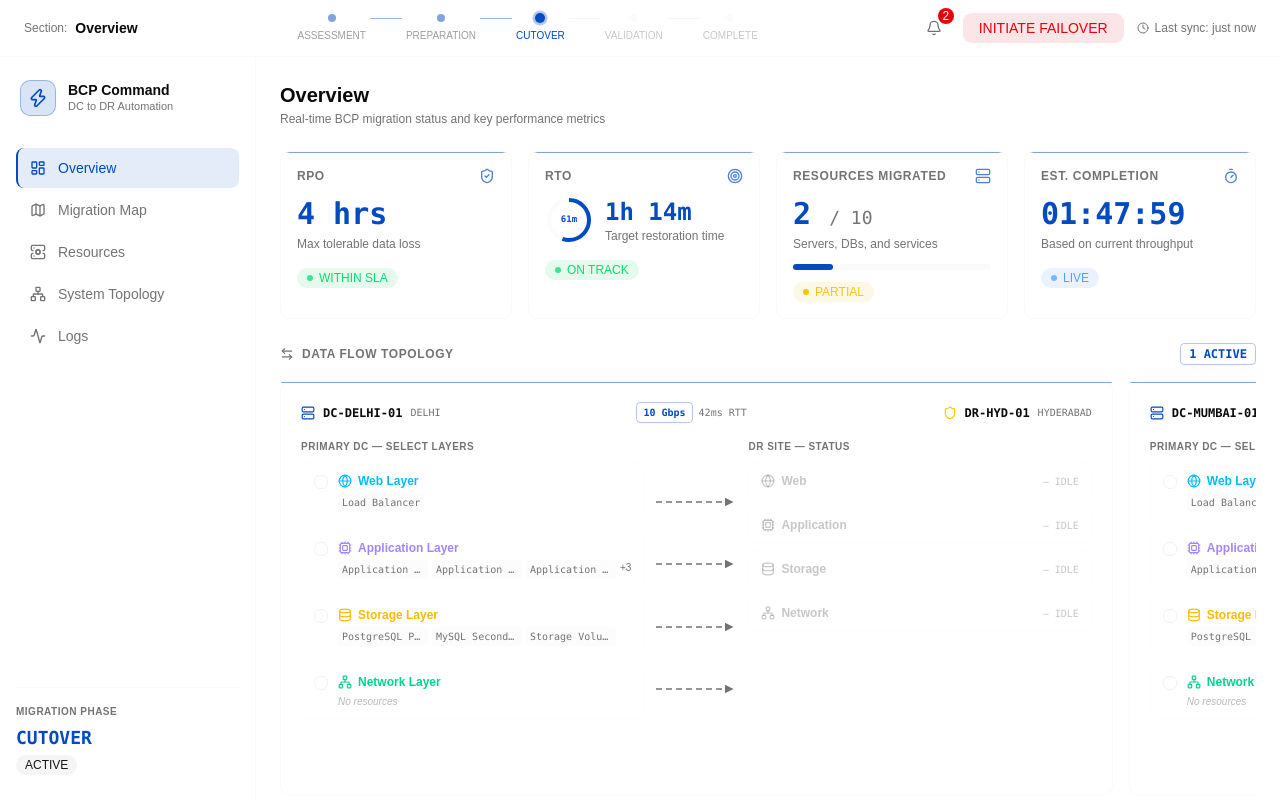
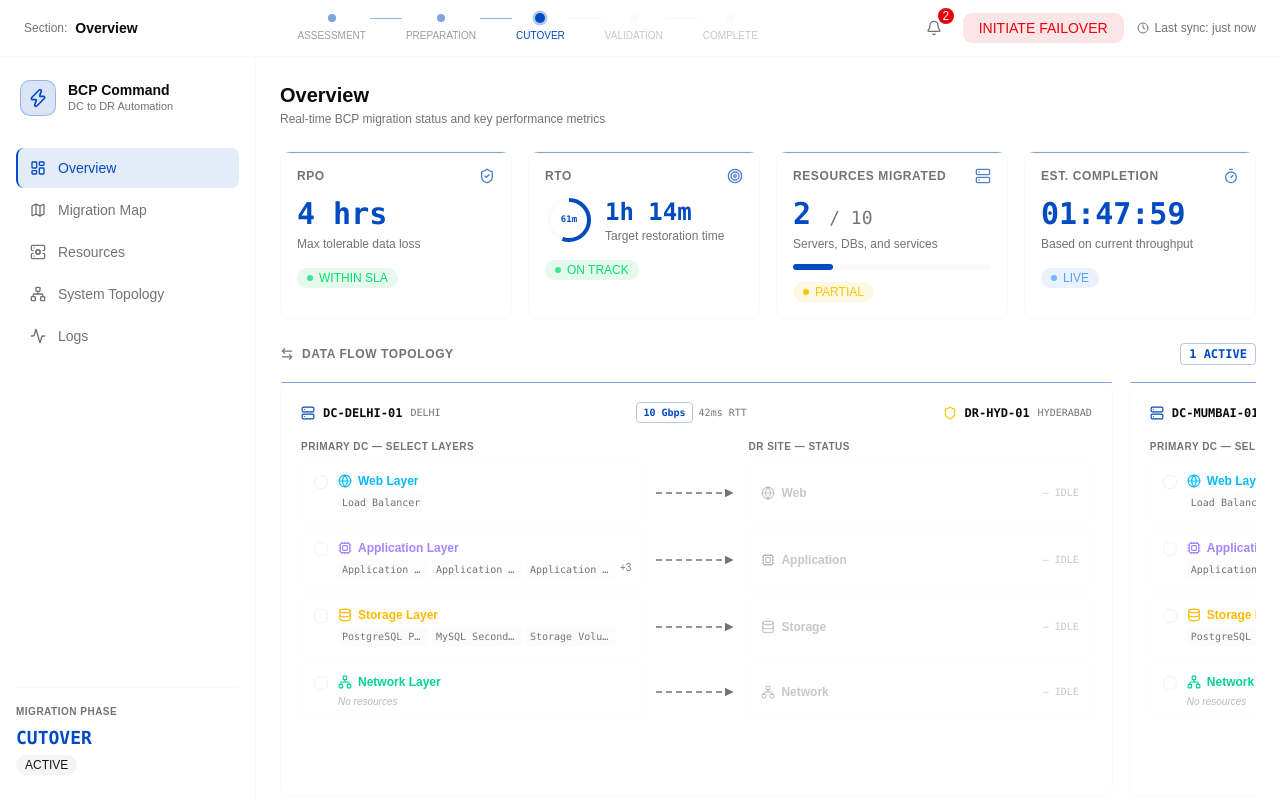
Before and after one commit to GauravASY/Ansible_Agent, a React (Vite) app in the folder dashboard/: page / in a window 1280 px wide. Shown: the top 808 px of the page. Built offline with nearby package versions, Linux system fonts and the light colour scheme.

Commit message:
Updated Alignment

```diff
--- a/dashboard/src/components/overview/DataFlowTopology.tsx
+++ b/dashboard/src/components/overview/DataFlowTopology.tsx
@@ -107,7 +107,7 @@ function LayerDRRow({ layer, status }: { layer: DCLayer; status: LayerMigrationS
   const c = LAYER_COLOR[layer];
 
   return (
-    <div className="px-3 py-2.5 rounded-md border border-border/10 flex items-center justify-between gap-2">
+    <div className="px-3 py-2.5 rounded-md border border-border/10 flex items-center justify-between gap-2 h-full">
       <div className="flex items-center gap-1.5">
         <Icon className={`h-3.5 w-3.5 shrink-0 ${status === "idle" ? "text-muted-foreground/40" : c.text}`} />
         <span className={`text-xs font-semibold ${status === "idle" ? "text-muted-foreground/40" : c.text}`}>{layer}</span>
@@ -131,13 +131,11 @@ function LayerDRRow({ layer, status }: { layer: DCLayer; status: LayerMigrationS
   );
 }
 
-function ConnectionLines({ layerStatuses }: { layerStatuses: Record<DCLayer, LayerMigrationStatus> }) {
+function LayerConnectionLine({ layer, status }: { layer: DCLayer; status: LayerMigrationStatus }) {
+  const s = STATUS_LINE[status];
   return (
-    <div className="flex flex-col justify-around" style={{ height: "100%" }}>
-      {LAYERS.map((layer) => {
-        const s = STATUS_LINE[layerStatuses[layer]];
-        return (
-          <svg key={layer} width="100%" height="24" preserveAspectRatio="none">
+    <div className="flex items-center w-full h-full">
+      <svg width="100%" height="24" preserveAspectRatio="none">
         <defs>
           <marker id={`arr-${layer}`} markerWidth="6" markerHeight="6" refX="5" refY="3" orient="auto">
             <path d="M0,0 L0,6 L6,3 z" fill={s.stroke} />
@@ -152,8 +150,6 @@ function ConnectionLines({ layerStatuses }: { layerStatuses: Record<DCLayer, Lay
           style={s.animated ? { animation: "flowAnim 1.4s linear infinite" } : undefined}
         />
       </svg>
-        );
-      })}
     </div>
   );
 }
@@ -214,39 +210,32 @@ function CorridorCard({
         </div>
       </div>
 
-      {/* Main grid: DC | lines | DR */}
-      <div className="grid gap-3" style={{ gridTemplateColumns: "1fr 80px 1fr" }}>
-        {/* DC column */}
-        <div className="space-y-1.5">
-          <p className="text-[10px] font-semibold text-muted-foreground uppercase tracking-wider mb-2">
+      {/* Flat grid: each layer row spans all 3 columns so heights align */}
+      <div className="grid gap-x-3 gap-y-1.5" style={{ gridTemplateColumns: "1fr 80px 1fr" }}>
+        {/* Header labels */}
+        <p className="text-[10px] font-semibold text-muted-foreground uppercase tracking-wider pb-0.5">
           Primary DC — Select layers
         </p>
-          {LAYERS.map(layer => (
+        <div />
+        <p className="text-[10px] font-semibold text-muted-foreground uppercase tracking-wider pb-0.5">
+          DR Site — Status
+        </p>
+
+        {/* One grid row per layer — shared height keeps DC and DR aligned */}
+        {LAYERS.flatMap(layer => [
           <LayerDCRow
-              key={layer}
+            key={`dc-${layer}`}
             layer={layer}
             resources={layerResources(layer)}
             selected={selected.has(layer)}
             status={layerStatuses[layer]}
             onToggle={() => toggle(layer)}
-            />
-          ))}
-        </div>
-
-        {/* Connection lines */}
-        <div className="flex items-center pt-8">
-          <ConnectionLines layerStatuses={layerStatuses} />
-        </div>
-
-        {/* DR column */}
-        <div className="space-y-1.5">
-          <p className="text-[10px] font-semibold text-muted-foreground uppercase tracking-wider mb-2">
-            DR Site — Status
-          </p>
-          {LAYERS.map(layer => (
-            <LayerDRRow key={layer} layer={layer} status={layerStatuses[layer]} />
-          ))}
-        </div>
+          />,
+          <div key={`line-${layer}`} className="flex items-center justify-center">
+            <LayerConnectionLine layer={layer} status={layerStatuses[layer]} />
+          </div>,
+          <LayerDRRow key={`dr-${layer}`} layer={layer} status={layerStatuses[layer]} />,
+        ])}
       </div>
 
       {/* Confirm bar */}
```
Lines whose indentation alone changed are shown as unchanged.
